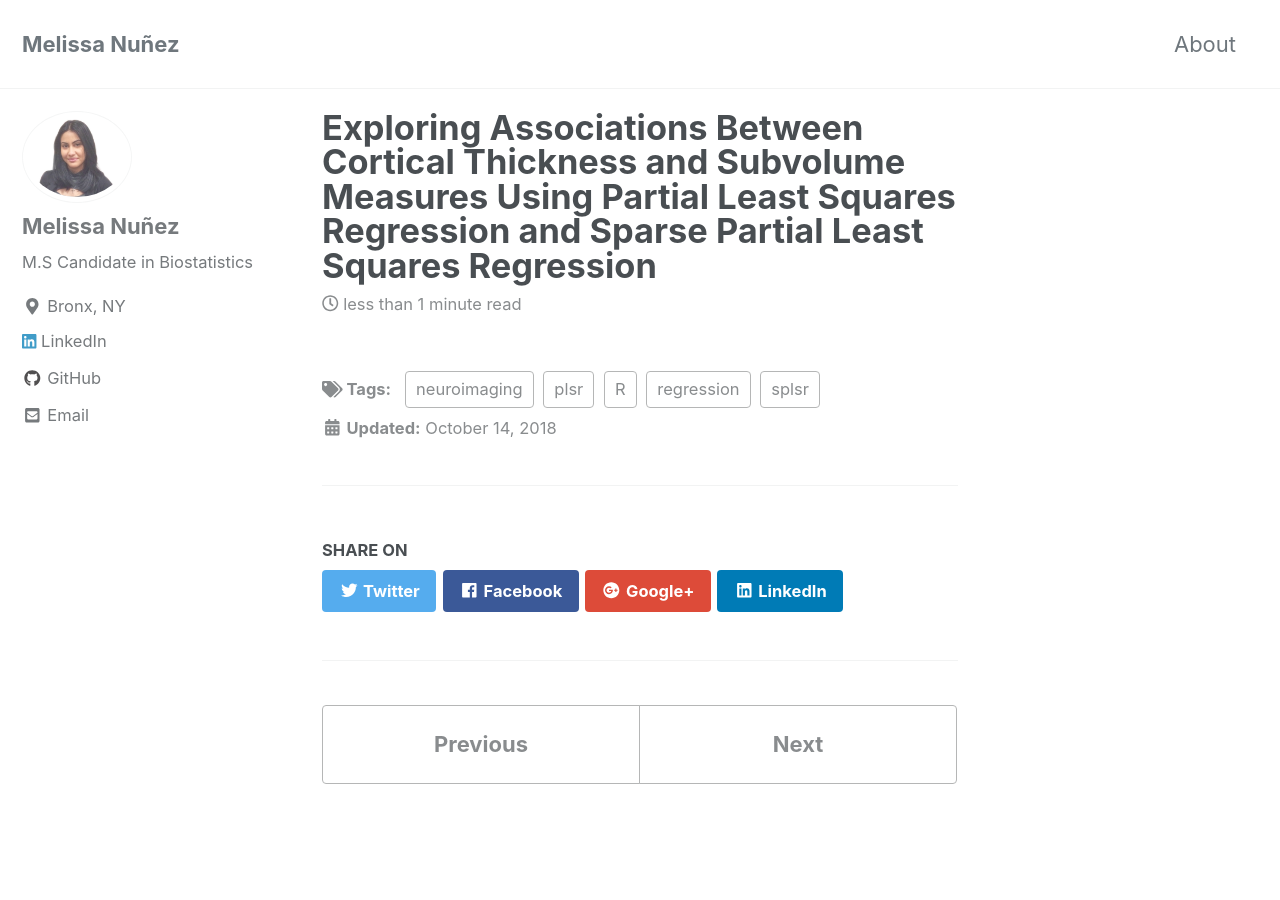
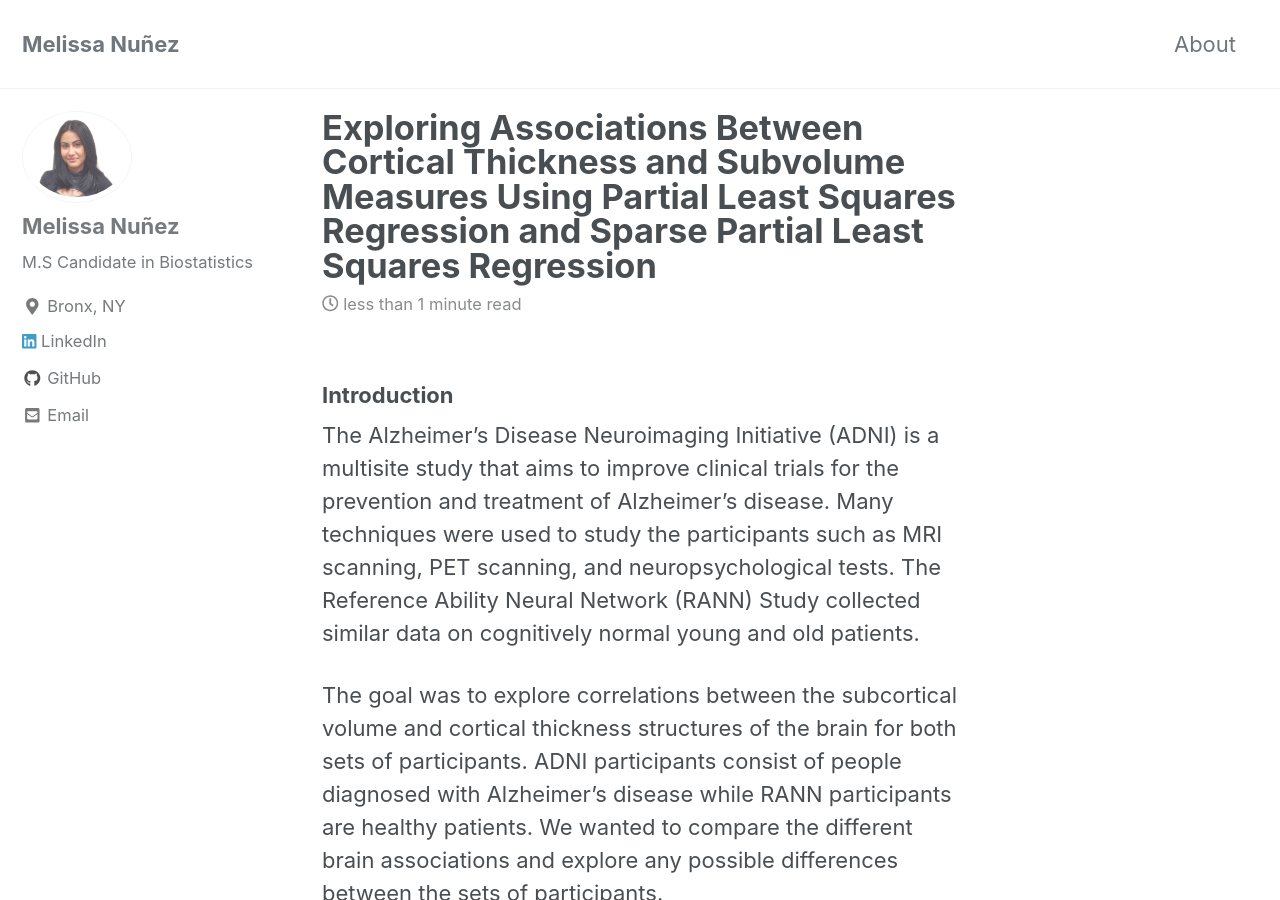
Before and after one commit to melissa-nunez/melissa-nunez.github.io, a Jekyll site: the page built from _posts/2019-02-22-plsr-splrs.md, in a window 1280 px wide and 900 px high. Built offline with Jekyll 4.4.1, drawn with Linux system fonts in a browser that asks for light colours; cached includes are drawn as plain includes; some of the changed text lies outside the part shown.

Commit message:
CHANGELOG.md

```diff
--- a/_posts/2019-02-22-plsr-splrs.md
+++ b/_posts/2019-02-22-plsr-splrs.md
@@ -5,3 +5,13 @@ tags: [neuroimaging, splsr, plsr, R, regression]
 excerpt: "Applying partial least squares regression and sparse partial least squares regression to the Alzheimer's Disease Neuroimaging Initiative data to identify networks of correlations between cortical thickness measures and subcortical volume measures"
 header:
 ---
+
+### Introduction
+
+The Alzheimer's Disease Neuroimaging Initiative (ADNI) is a multisite study that aims to improve clinical trials for the prevention and treatment of Alzheimer’s disease. Many techniques were used to study the participants such as MRI scanning, PET scanning, and neuropsychological tests. The Reference Ability Neural Network (RANN) Study collected similar data on cognitively normal young and old patients.
+
+The goal was to explore correlations between the subcortical volume and cortical thickness structures of the brain for both sets of participants. ADNI participants consist of people diagnosed with Alzheimer's disease while RANN participants are healthy patients. We wanted to compare the different brain associations and explore any possible differences between the sets of participants.
+
+Multivariate partial least squares regression was used to identify significant cortical thickness predictors of subcortical volume.
+
+###
```
